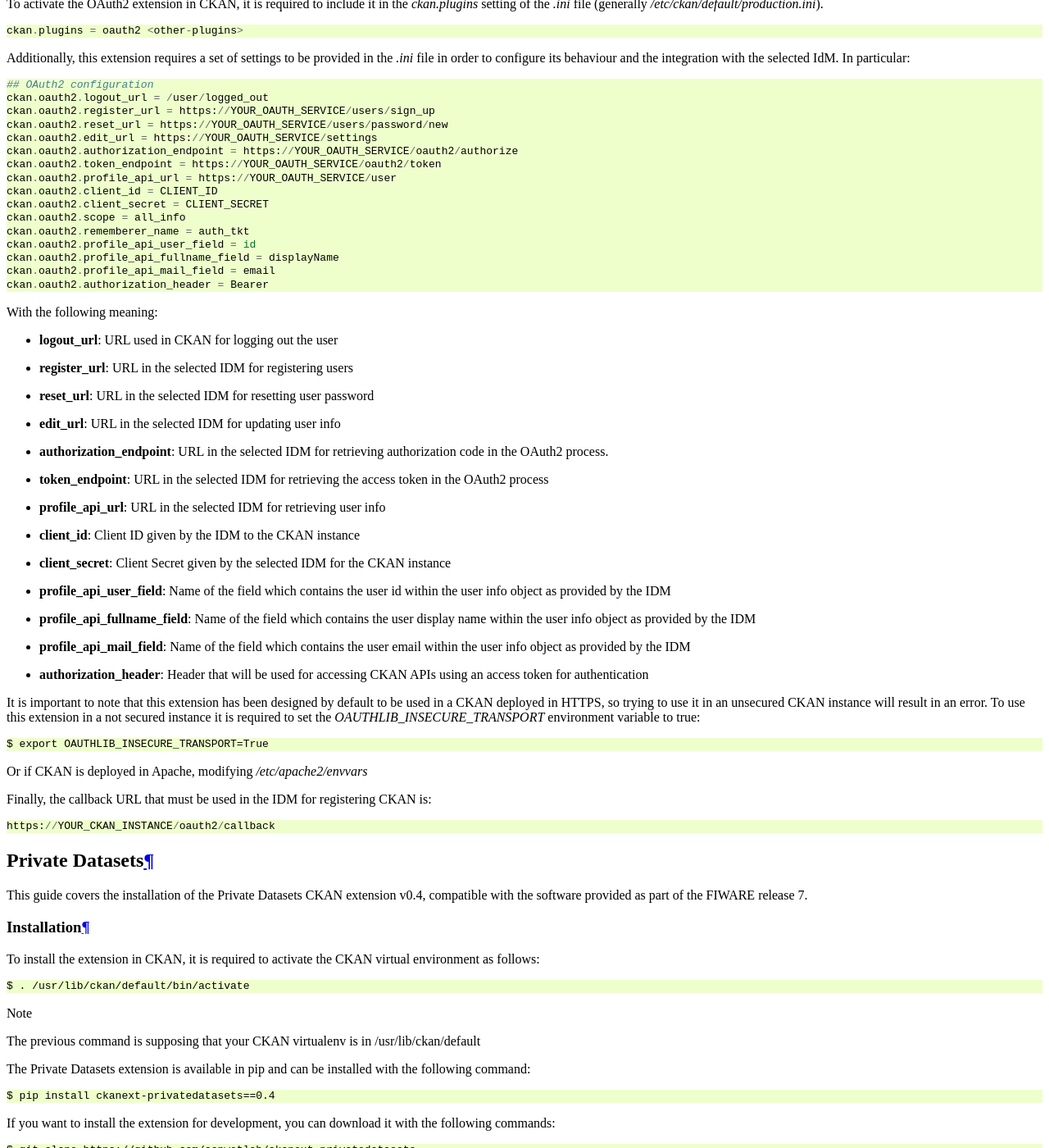
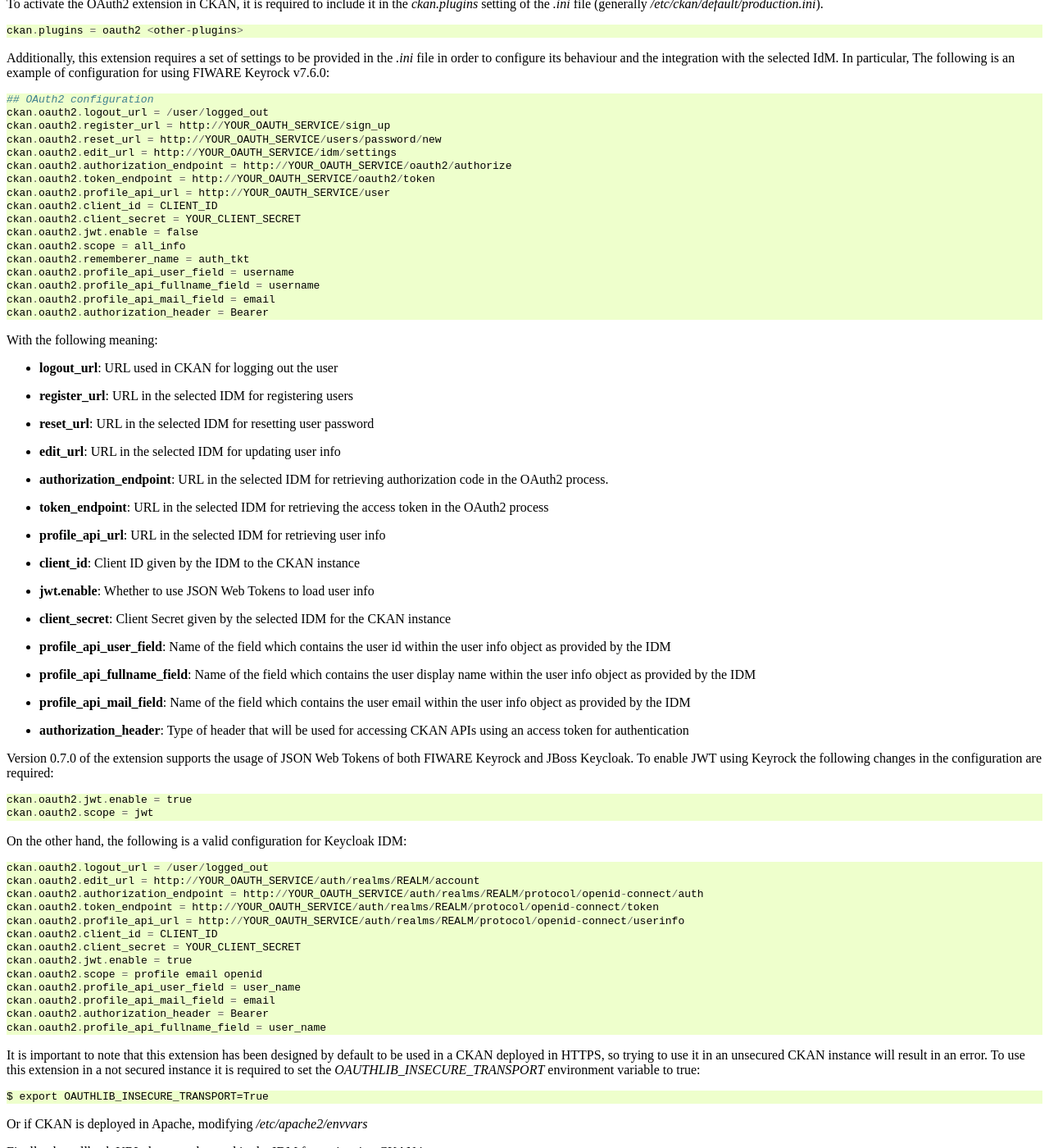
Before and after one commit to conwetlab/FIWARE-CKAN-Extensions, a Sphinx documentation site: the page built from doc/installation-administration-guide.rst, in a window 1280 px wide and 1400 px high, scrolled down 1438 px. Shown: the whole window at 82% size. Built offline with Sphinx 7.4.7 and the Read the Docs theme 2.0.0, drawn with Linux system fonts in a browser that asks for light colours; comment, search, counter and statistics services are not loaded; some of the changed text lies outside the part shown.

Commit message:
Update OAuth2 extension version (#19)
* Update roadmap
* Update doc and docker to include new OAuth2 extension v0.7.0 version

```diff
--- a/doc/installation-administration-guide.rst
+++ b/doc/installation-administration-guide.rst
@@ -21,7 +21,7 @@
 OAuth2
 ------
 
-This guide covers the installation of the OAuth2 CKAN extension v0.6.1, compatible with the software provided
+This guide covers the installation of the OAuth2 CKAN extension v0.7.0, compatible with the software provided
 as part of the FIWARE release 7.
 
 Installation
@@ -36,13 +36,13 @@
 
 The OAuth2 extension is available in pip and can be installed as follows: ::
 
-    $ pip install ckanext-oauth2==0.6.1
+    $ pip install ckanext-oauth2==0.7.0
 
 If you want to install the extension for development, you can download it with the following commands: ::
 
     $ git clone https://github.com/conwetlab/ckanext-oauth2
     $ cd ckanext-oauth2
-    $ git checkout v0.6.1
+    $ git checkout v0.7.0
 
 Once the extension has been downloaded and the virtualenv has been activated, the extension can be installed with the
 following command: ::
@@ -58,22 +58,23 @@
     ckan.plugins = oauth2 <other-plugins>
 
 Additionally, this extension requires a set of settings to be provided in the *.ini* file in order to configure its
-behaviour and the integration with the selected IdM. In particular: ::
+behaviour and the integration with the selected IdM. In particular, The following is an example of configuration for using FIWARE Keyrock v7.6.0: ::
 
     ## OAuth2 configuration
     ckan.oauth2.logout_url = /user/logged_out
-    ckan.oauth2.register_url = https://YOUR_OAUTH_SERVICE/users/sign_up
-    ckan.oauth2.reset_url = https://YOUR_OAUTH_SERVICE/users/password/new
-    ckan.oauth2.edit_url = https://YOUR_OAUTH_SERVICE/settings
-    ckan.oauth2.authorization_endpoint = https://YOUR_OAUTH_SERVICE/oauth2/authorize
-    ckan.oauth2.token_endpoint = https://YOUR_OAUTH_SERVICE/oauth2/token
-    ckan.oauth2.profile_api_url = https://YOUR_OAUTH_SERVICE/user
+    ckan.oauth2.register_url = http://YOUR_OAUTH_SERVICE/sign_up
+    ckan.oauth2.reset_url = http://YOUR_OAUTH_SERVICE/users/password/new
+    ckan.oauth2.edit_url = http://YOUR_OAUTH_SERVICE/idm/settings
+    ckan.oauth2.authorization_endpoint = http://YOUR_OAUTH_SERVICE/oauth2/authorize
+    ckan.oauth2.token_endpoint = http://YOUR_OAUTH_SERVICE/oauth2/token
+    ckan.oauth2.profile_api_url = http://YOUR_OAUTH_SERVICE/user
     ckan.oauth2.client_id = CLIENT_ID
-    ckan.oauth2.client_secret = CLIENT_SECRET
+    ckan.oauth2.client_secret = YOUR_CLIENT_SECRET
+    ckan.oauth2.jwt.enable = false
     ckan.oauth2.scope = all_info
     ckan.oauth2.rememberer_name = auth_tkt
-    ckan.oauth2.profile_api_user_field = id
-    ckan.oauth2.profile_api_fullname_field = displayName
+    ckan.oauth2.profile_api_user_field = username
+    ckan.oauth2.profile_api_fullname_field = username
     ckan.oauth2.profile_api_mail_field = email
     ckan.oauth2.authorization_header = Bearer
 
@@ -87,11 +88,35 @@
 * **token_endpoint**: URL in the selected IDM for retrieving the access token in the OAuth2 process
 * **profile_api_url**: URL in the selected IDM for retrieving user info
 * **client_id**: Client ID given by the IDM to the CKAN instance
+* **jwt.enable**: Whether to use JSON Web Tokens to load user info
 * **client_secret**: Client Secret given by the selected IDM for the CKAN instance
 * **profile_api_user_field**: Name of the field which contains the user id within the user info object as provided by the IDM
 * **profile_api_fullname_field**: Name of the field which contains the user display name within the user info object as provided by the IDM
 * **profile_api_mail_field**: Name of the field which contains the user email within the user info object as provided by the IDM
-* **authorization_header**: Header that will be used for accessing CKAN APIs using an access token for authentication
+* **authorization_header**: Type of header that will be used for accessing CKAN APIs using an access token for authentication
+
+
+Version 0.7.0 of the extension supports the usage of JSON Web Tokens of both FIWARE Keyrock and JBoss Keycloak.
+To enable JWT using Keyrock the following changes in the configuration are required: ::
+
+    ckan.oauth2.jwt.enable = true
+    ckan.oauth2.scope = jwt
+
+On the other hand, the following is a valid configuration for Keycloak IDM: ::
+
+    ckan.oauth2.logout_url = /user/logged_out
+    ckan.oauth2.edit_url = http://YOUR_OAUTH_SERVICE/auth/realms/REALM/account
+    ckan.oauth2.authorization_endpoint = http://YOUR_OAUTH_SERVICE/auth/realms/REALM/protocol/openid-connect/auth
+    ckan.oauth2.token_endpoint = http://YOUR_OAUTH_SERVICE/auth/realms/REALM/protocol/openid-connect/token
+    ckan.oauth2.profile_api_url = http://YOUR_OAUTH_SERVICE/auth/realms/REALM/protocol/openid-connect/userinfo
+    ckan.oauth2.client_id = CLIENT_ID
+    ckan.oauth2.client_secret = YOUR_CLIENT_SECRET
+    ckan.oauth2.jwt.enable = true
+    ckan.oauth2.scope = profile email openid
+    ckan.oauth2.profile_api_user_field = user_name
+    ckan.oauth2.profile_api_mail_field = email
+    ckan.oauth2.authorization_header = Bearer
+    ckan.oauth2.profile_api_fullname_field = user_name
 
 It is important to note that this extension has been designed by default to be used in a CKAN deployed in HTTPS, so trying
 to use it in an unsecured CKAN instance will result in an error. To use this extension in a not secured instance it is
```
Also changed, not shown: roadmap.md (+3 -1 lines), 2 other files.
